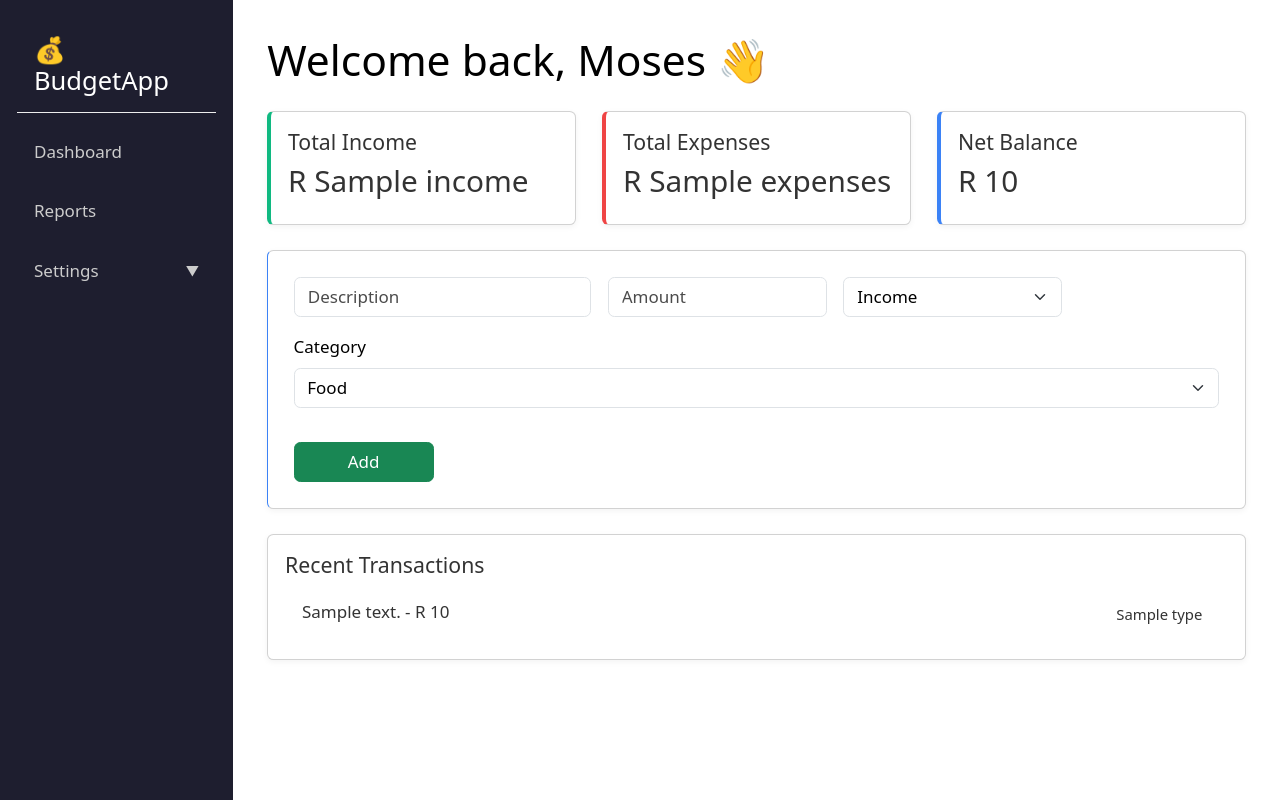
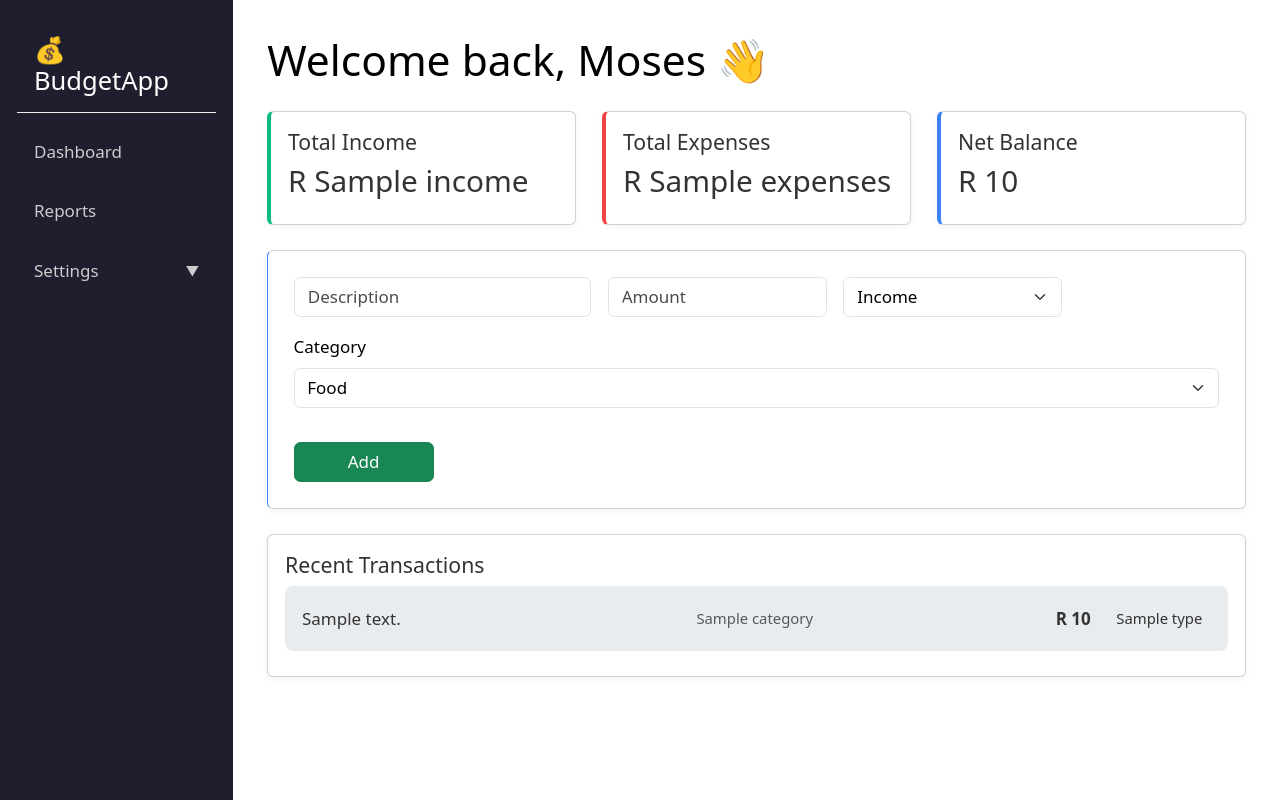
Before and after one commit to Ngwanatuka/budget-tracker, a Flask app: template app/templates/dashboard.html in a window 1280 px wide. Run offline with Flask 3, Linux system fonts and the light colour scheme; the template is opened without the code that fills it: most values are stand-ins (such as "Sample title", 1, 10 or a date in 2020).

Commit message:
Uodated html transaction loop & enhanced transaction item

```diff
--- a/app/static/style.css
+++ b/app/static/style.css
@@ -214,6 +214,15 @@ body {
   border-bottom: 1px solid var(--border-color);
   background-color: var(--card-bg);
   color: var(--card-text);
+  display: grid;
+  grid-template-columns: 2fr 1fr 1fr auto;
+  gap: 1rem;
+  align-items: center;
+  padding: 1rem;
+  border-radius: 8px;
+  margin-bottom: 0.5rem;
+  background-color: var(--transaction-bg);
+  transition: all 0.3s ease;
 }
 
 .transaction-item:last-child {
@@ -228,12 +237,34 @@ body {
 
 .transaction-type.income {
   background-color: var(--income-light);
-  color: var(--text-color);
+  color: var(--income-color);
 }
 
 .transaction-type.expense {
   background-color: var(--expense-light);
   color: var(--text-color);
+}
+
+.transaction-item:hover {
+  transform: translateX(5px);
+}
+
+.transaction-amount {
+  font-weight: 600;
+  text-align: right;
+}
+
+.transaction-amount.income {
+  color: var(--income-color);
+}
+
+.transaction-amount.expense {
+  color: var(--expense-color);
+}
+
+.transaction-category {
+  font-size: 0.875rem;
+  opacity: 0.8;
 }
 
 /* ===== Button Styles ===== */
--- a/app/templates/dashboard.html
+++ b/app/templates/dashboard.html
@@ -101,9 +101,11 @@
                 <h5>Recent Transactions</h5>
                 {% for t in transactions %}
                 <div class="transaction-item">
-                    <span>{{ t.description }} - R {{ t.amount }}</span>
+                    <span class="transaction-desc">{{ t.description }}</span>
+                    <span class="transaction-category">{{ t.category }}</span>
+                    <span class="transaction-amount {{ t.type }}">R {{ t.amount }}</span>
                     <span class="transaction-type {{ t.type }}">{{ t.type }}</span>
-                </div>
+                  </div>
                 {% else %}
                 <p class="text-muted p-3">No transactions yet</p>
                 {% endfor %}
```
